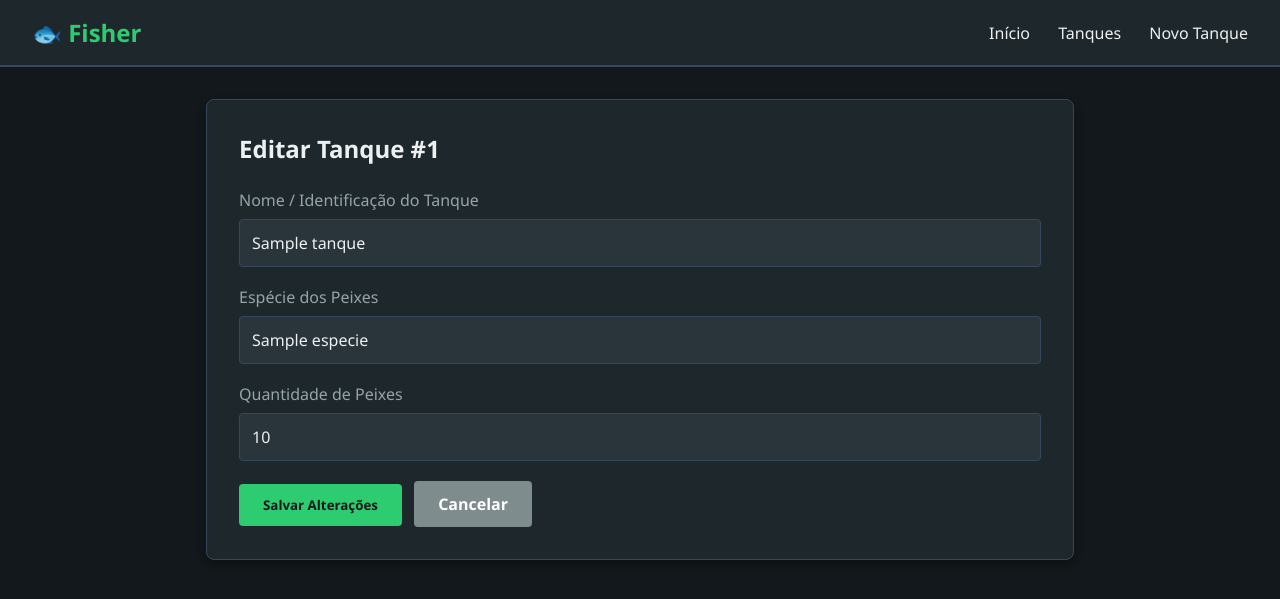
After one commit to MariaLuizaGomesSouza/Projeto-Fisher, a Flask app: template templates/editar_tanques.html in a window 1280 px wide. The commit adds this page. Shown: the top 599 px of the page. Run offline with Flask 3, Linux system fonts and the light colour scheme; the template is opened without the code that fills it: most values are stand-ins (such as "Sample title", 1, 10 or a date in 2020).

Commit message:
adição a função editar e atualição dos templates.

```diff
--- a/app.py
+++ b/app.py
@@ -36,5 +36,29 @@ def listar_tanques():
         tanques=tanques  # Repassa a lista para a tela renderizar
     )
 
+@app.route('/tanques/deletar/<int:tanque_id>', methods=["POST"])
+def deletar_tanque(tanque_id):
+    global tanques
+    # Filtra a lista removendo o tanque com o ID correspondente
+    tanques = [t for t in tanques if t["id"] != tanque_id]
+    return redirect(url_for('listar_tanques'))
+
+@app.route('/tanques/editar/<int:tanque_id>', methods=["GET", "POST"])
+def editar_tanque(tanque_id):
+    # Busca o tanque pelo ID
+    tanque = next((t for t in tanques if t["id"] == tanque_id), None)
+
+    if not tanque:
+        return redirect(url_for('listar_tanques'))
+
+    if request.method == "POST":
+        tanque["nome"] = request.form["nome"]
+        tanque["especie"] = request.form["especie"]
+        tanque["quantidade"] = request.form["quantidade"]
+
+        return redirect(url_for('listar_tanques'))
+
+    return render_template("editar_tanques.html", tanque=tanque)
+
 if __name__ == "__main__":
     app.run(debug=True)
--- a/static/style.css
+++ b/static/style.css
@@ -136,3 +136,37 @@ th {
 tr:hover {
   background-color: var(--bg-card);
 }
+
+.btn-danger {
+  background-color: #e74c3c;
+  color: #ffffff;
+  padding: 0.4rem 0.8rem;
+  font-size: 0.9rem;
+}
+
+.btn-danger:hover {
+  background-color: #c0392b;
+}
+
+/* Botão de Edição */
+.btn-warning {
+  background-color: #f39c12;
+  color: #12181b;
+  padding: 0.4rem 0.8rem;
+  font-size: 0.9rem;
+  margin-right: 0.3rem;
+}
+
+.btn-warning:hover {
+  background-color: #d68910;
+}
+
+/* Botão Secundário / Cancelar */
+.btn-secondary {
+  background-color: #7f8c8d;
+  color: #ffffff;
+}
+
+.btn-secondary:hover {
+  background-color: #95a5a6;
+}
--- /dev/null
+++ b/templates/editar_tanques.html
@@ -0,0 +1,26 @@
+{% extends 'base.html' %}
+
+{% block content %}
+<div class="card">
+    <h2>Editar Tanque #{{ tanque.id }}</h2>
+    <form action="{{ url_for('editar_tanque', tanque_id=tanque.id) }}" method="POST">
+        <div class="form-group">
+            <label for="nome">Nome / Identificação do Tanque</label>
+            <input type="text" id="nome" name="nome" value="{{ tanque.nome }}" required>
+        </div>
+
+        <div class="form-group">
+            <label for="especie">Espécie dos Peixes</label>
+            <input type="text" id="especie" name="especie" value="{{ tanque.especie }}" required>
+        </div>
+
+        <div class="form-group">
+            <label for="quantidade">Quantidade de Peixes</label>
+            <input type="number" id="quantidade" name="quantidade" value="{{ tanque.quantidade }}" required>
+        </div>
+
+        <button type="submit" class="btn">Salvar Alterações</button>
+        <a href="{{ url_for('listar_tanques') }}" class="btn btn-secondary" style="margin-left: 0.5rem;">Cancelar</a>
+    </form>
+</div>
+{% endblock %}
```
Also changed, not shown: templates/tanques.html (+8 -0 lines).
